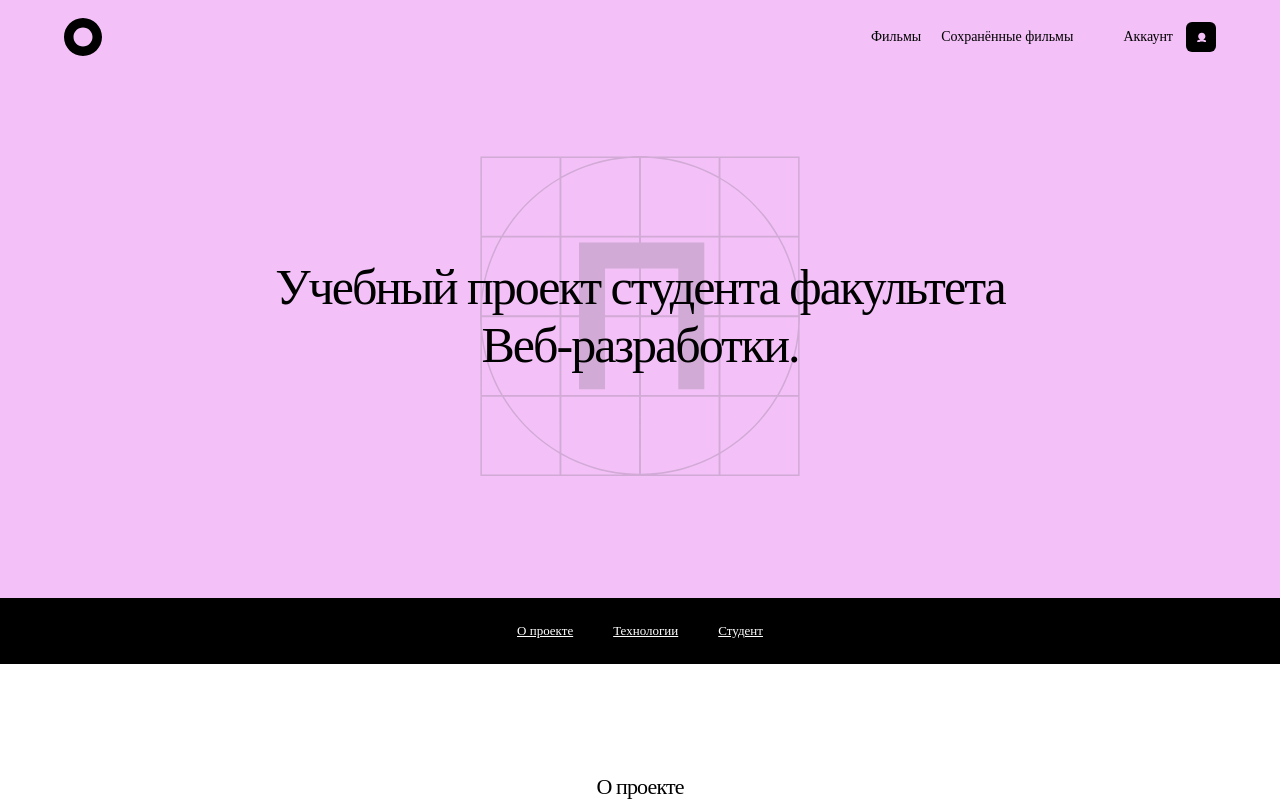
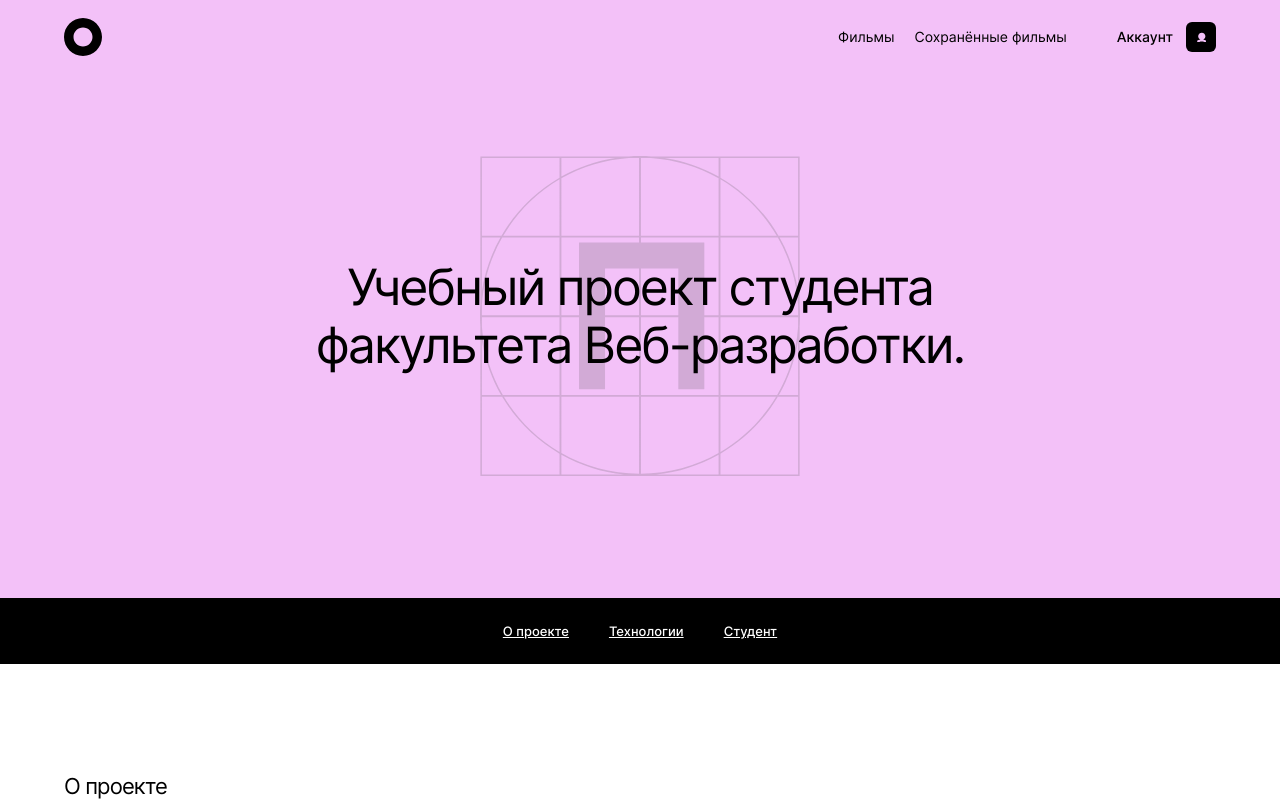
Before and after one commit to Iren4ik/movies-explorer-frontend, a React (Create React App) app: page / in a window 1280 px wide. Shown: the top 801 px of the page. Built offline with nearby package versions, Linux system fonts and the light colour scheme.

Commit message:
подключены шрифты, некоторые правки

```diff
--- a/src/components/App/App.css
+++ b/src/components/App/App.css
@@ -1,38 +1,21 @@
-.App {
-  text-align: center;
+* {
+  box-sizing: border-box;
 }
 
-.App-logo {
-  height: 40vmin;
-  pointer-events: none;
+:root {
+  --link-opacity: 0.7;
+  --btn-opacity: 0.8;
+  --transition: opacity 0.1s linear;
+  --transition-menu: right 0.4s linear;
 }
 
-@media (prefers-reduced-motion: no-preference) {
-  .App-logo {
-    animation: App-logo-spin infinite 20s linear;
-  }
+.App {
+  height: 100%;
+  width: 100%;
+  min-width: 320px;
+  font-family: "Inter", "Arial", sans-serif;
+  font-style: normal;
+  color: #000;
+  -moz-osx-font-smoothing: grayscale;
+  -webkit-font-smoothing: antialiased;
 }
-
-.App-header {
-  background-color: #282c34;
-  min-height: 100vh;
-  display: flex;
-  flex-direction: column;
-  align-items: center;
-  justify-content: center;
-  font-size: calc(10px + 2vmin);
-  color: white;
-}
-
-.App-link {
-  color: #61dafb;
-}
-
-@keyframes App-logo-spin {
-  from {
-    transform: rotate(0deg);
-  }
-  to {
-    transform: rotate(360deg);
-  }
-}
--- a/src/components/MoviesCard/MoviesCard.css
+++ b/src/components/MoviesCard/MoviesCard.css
@@ -110,7 +110,7 @@
   opacity: 1;
 }
 
-@media screen and (max-width: 540px) {
+@media screen and (max-width: 820px) {
   .movies-card__btn_type_save {
     opacity: 1;
   }
--- a/src/components/Navigation/Navigation.js
+++ b/src/components/Navigation/Navigation.js
@@ -8,11 +8,12 @@ function Navigation() {
     <nav className="navigation">
       <NavLink
         to="/"
-        className={
-          pathname === "/"
-            ? "navigation__link navigation__link_type_main navigation__link_active"
-            : "navigation__link"
-        }
+        className={`navigation__link navigation__link_type_main ${pathname === "/"
+        ? "navigation__link_active" : ""}`}
+        //   pathname === "/"
+        //     ? "navigation__link navigation__link_type_main navigation__link_active"
+        //     : "navigation__link"
+        // }
       >
         Главная
       </NavLink>
--- a/src/components/Portfolio/Portfolio.js
+++ b/src/components/Portfolio/Portfolio.js
@@ -30,7 +30,7 @@ function Portfolio() {
           </li>
           <li className="portfolio__list-item">
             <a
-              href="https://mesto.irena.nomoredomainsrocks.ru"
+              href="https://github.com/Iren4ik/react-mesto-api-full-gha"
               target="_blank"
               className="portfolio__link"
               rel="noreferrer"
--- a/src/vendor/fonts/inter.css
+++ b/src/vendor/fonts/inter.css
@@ -1,10 +1,10 @@
-@font-face {
+/* @font-face {
   font-family: 'Inter';
   font-style:  normal;
   font-weight: 400;
   font-display: swap;
   src: url("Inter-Regular.woff2?v=3.19") format("woff2"),
-       url("Inter-Regular.woff?v=3.19") format("woff");
+      url("Inter-Regular.woff?v=3.19") format("woff");
 }
 
 @font-face {
@@ -13,7 +13,7 @@
   font-weight: 500;
   font-display: swap;
   src: url("Inter-Medium.woff2?v=3.19") format("woff2"),
-       url("Inter-Medium.woff?v=3.19") format("woff");
+      url("Inter-Medium.woff?v=3.19") format("woff");
 }
 
 @font-face {
@@ -22,5 +22,23 @@
   font-weight: 900;
   font-display: swap;
   src: url("Inter-Black.woff2?v=3.19") format("woff2"),
-       url("Inter-Black.woff?v=3.19") format("woff");
+      url("Inter-Black.woff?v=3.19") format("woff");
+} */
+
+@font-face {
+  font-weight: 500;
+  font-family: "Inter";
+  font-display: swap;
+  font-style: normal;
+  src: url(./Inter-Medium.woff) format("woff");
+  src: url(./Inter-Medium.woff2) format("woff2");
 }
+
+@font-face {
+  font-family: "Inter";
+  font-weight: 400;
+  font-display: swap;
+  font-style: normal;
+  src: url(./Inter-Regular.woff) format("woff");
+  src: url(./Inter-Regular.woff2) format("woff2");
+}
```
Also changed, not shown: src/vendor/fonts/Inter-Black.woff (deleted), src/vendor/fonts/Inter-Black.woff2 (deleted).
